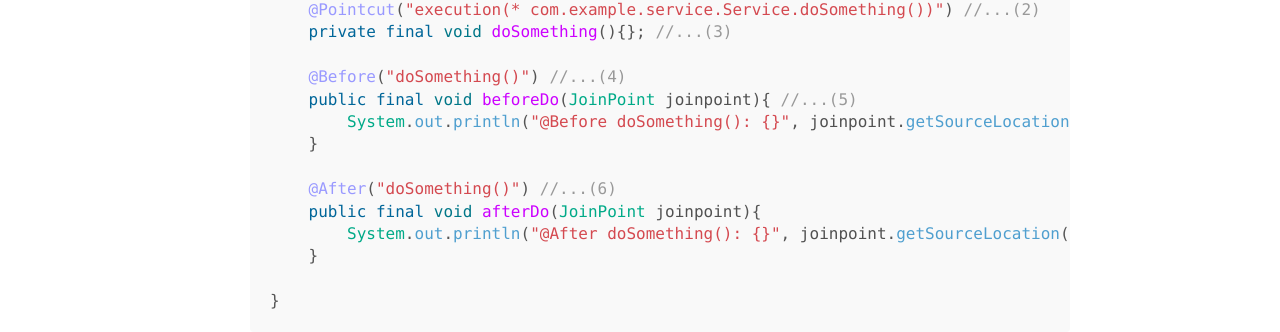
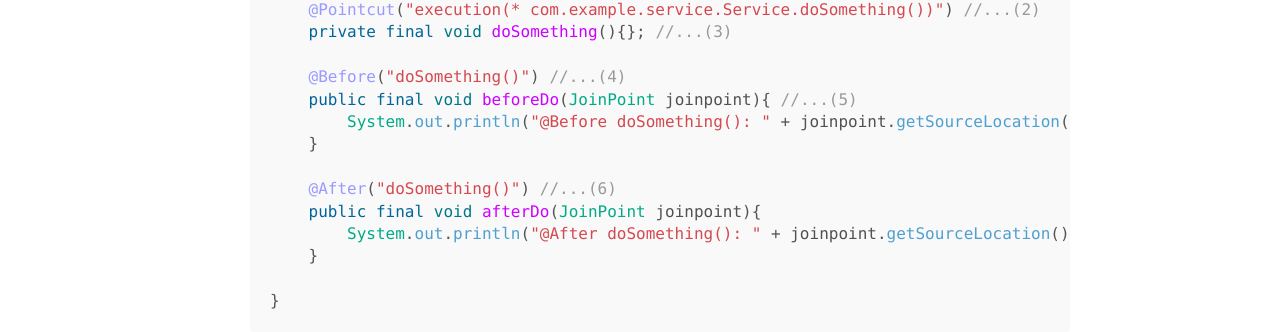
Before and after one commit to jayeeeeee/jayeeeeee.github.io, a Jekyll site: the page built from _posts/2017-03-13-general-java-project-aop-with-aspectj.md, in a window 1280 px wide and 900 px high, scrolled down 1720 px. Shown: the part 148-480 px from the top of the window. Built offline with Jekyll 4.4.1, drawn with Linux system fonts in a browser that asks for light colours.

```diff
--- a/_posts/2017-03-13-general-java-project-aop-with-aspectj.md
+++ b/_posts/2017-03-13-general-java-project-aop-with-aspectj.md
@@ -75,12 +75,12 @@ Implement AOP in general Java project with AspectJ.
 
 		@Before("doSomething()") //...(4)
 		public final void beforeDo(JoinPoint joinpoint){ //...(5)
-			System.out.println("@Before doSomething(): {}", joinpoint.getSourceLocation());
+			System.out.println("@Before doSomething(): " + joinpoint.getSourceLocation());
 		}
 
 		@After("doSomething()") //...(6)
 		public final void afterDo(JoinPoint joinpoint){
-			System.out.println("@After doSomething(): {}", joinpoint.getSourceLocation());
+			System.out.println("@After doSomething(): " + joinpoint.getSourceLocation());
 		}
 
 	}
```
